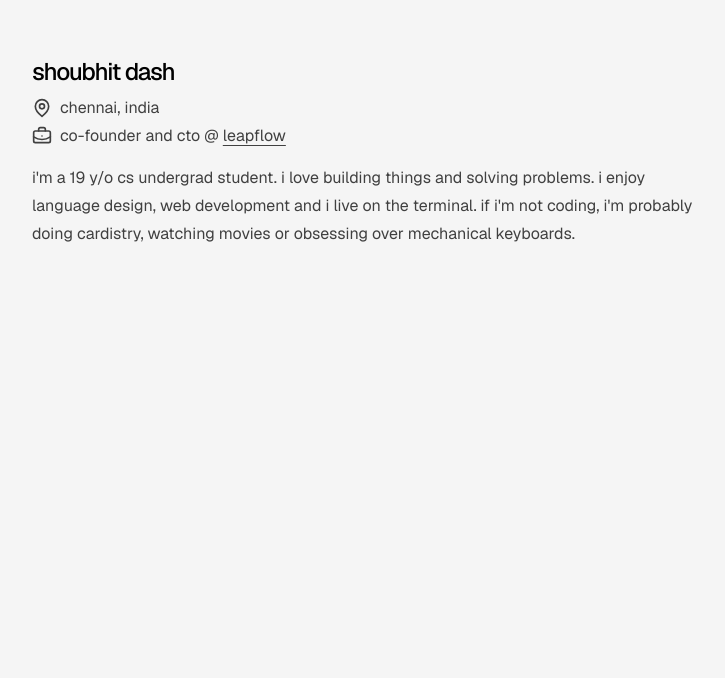
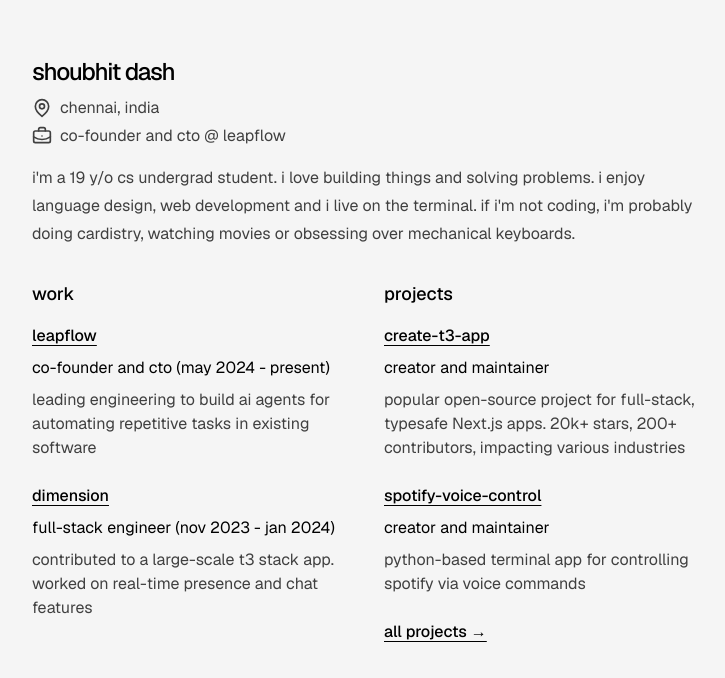
Before and after one commit to nexxeln/nexxel.dev, a Next.js app: page / in a window 1280 px wide. Shown: the top 678 px of the page, without its empty margins (272-997 px from the left). Built offline with nearby package versions, Linux system fonts and the light colour scheme.

Commit message:
projects done

```diff
--- a/src/app/page.tsx
+++ b/src/app/page.tsx
@@ -1,4 +1,24 @@
 import Link from "next/link";
+
+function RightArrowIcon() {
+  return (
+    <svg
+      xmlns="http://www.w3.org/2000/svg"
+      width="24"
+      height="24"
+      viewBox="0 0 24 24"
+      fill="none"
+      stroke="currentColor"
+      strokeWidth="2"
+      strokeLinecap="round"
+      strokeLinejoin="round"
+      className="h-5 w-5"
+    >
+      <path d="M7 7h10v10" />
+      <path d="M7 17 17 7" />
+    </svg>
+  );
+}
 
 function WorkIcon() {
   return (
@@ -44,7 +64,7 @@
 
 export default function HomePage() {
   return (
-    <main>
+    <main className="text-left">
       <h1 className="mb-2 text-2xl font-medium tracking-tighter">
         shoubhit dash
       </h1>
@@ -57,15 +77,7 @@
 
         <div className="flex items-center gap-2 text-neutral-700 dark:text-neutral-300">
           <WorkIcon />
-          <p className="inline-flex">
-            co-founder and cto @&nbsp;
-            <Link
-              href="https://leapflow.tech"
-              className="underline underline-offset-4"
-            >
-              leapflow
-            </Link>
-          </p>
+          <p className="inline-flex">co-founder and cto @ leapflow</p>
         </div>
       </div>
 
@@ -75,6 +87,80 @@
         the terminal. if i&apos;m not coding, i&apos;m probably doing cardistry,
         watching movies or obsessing over mechanical keyboards.
       </p>
+
+      <div className="mt-8 grid grid-cols-1 gap-8 md:grid-cols-2">
+        <div className="text-left">
+          <h3 className="mb-4 text-lg font-medium">work</h3>
+
+          <Link
+            href="https://leapflow.tech"
+            target="_blank"
+            className="font-medium underline underline-offset-4"
+          >
+            leapflow
+          </Link>
+          <p className="mt-2">co-founder and cto (may 2024 - present)</p>
+          <p className="mt-2 text-neutral-700 dark:text-neutral-300">
+            leading engineering to build ai agents for automating repetitive
+            tasks in existing software
+          </p>
+
+          <div className="mt-6"></div>
+
+          <Link
+            href="https://dimension.dev"
+            target="_blank"
+            className="font-medium underline underline-offset-4"
+          >
+            dimension
+          </Link>
+          <p className="mt-2">full-stack engineer (nov 2023 - jan 2024)</p>
+          <p className="mt-2 text-neutral-700 dark:text-neutral-300">
+            contributed to a large-scale t3 stack app. worked on real-time
+            presence and chat features
+          </p>
+        </div>
+
+        <div className="text-left">
+          <h3 className="mb-4 text-lg font-medium">projects</h3>
+          <Link
+            href="https://create.t3.gg/"
+            target="_blank"
+            className="font-medium underline underline-offset-4"
+          >
+            create-t3-app
+          </Link>
+          <p className="mt-2">creator and maintainer</p>
+          <p className="mt-2 text-neutral-700 dark:text-neutral-300">
+            popular open-source project for full-stack, typesafe Next.js apps.
+            20k+ stars, 200+ contributors, impacting various industries
+          </p>
+
+          <div className="mt-6"></div>
+
+          <Link
+            href="https://github.com/nexxeln/spotify-voice-control"
+            target="_blank"
+            className="font-medium underline underline-offset-4"
+          >
+            spotify-voice-control
+          </Link>
+          <p className="mt-2">creator and maintainer</p>
+          <p className="mt-2 text-neutral-700 dark:text-neutral-300">
+            python-based terminal app for controlling spotify via voice commands
+          </p>
+
+          <div className="mt-6"></div>
+
+          <Link
+            href="https://github.com/nexxeln"
+            target="_blank"
+            className="font-medium underline underline-offset-4"
+          >
+            all projects →
+          </Link>
+        </div>
+      </div>
     </main>
   );
 }
```
